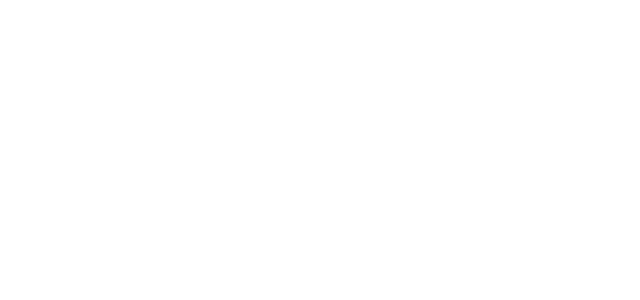
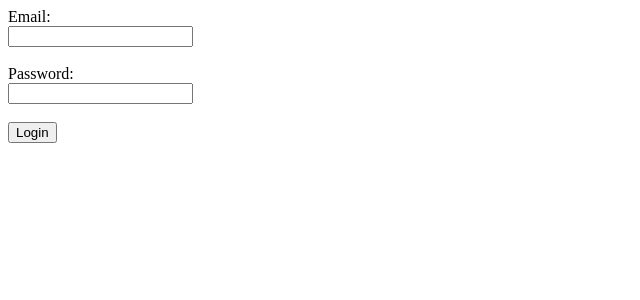
Before and after one commit to sanishkarkee/REACT-DynoAcademy, a React (Create React App) app: page /login in a window 1280 px wide. Shown: the top 300 px of the page, without its empty margins (0-640 px from the left). Built offline with nearby package versions, Linux system fonts and the light colour scheme.

Commit message:
Login Axios post use garera login success or fail hune banayem

```diff
--- a/src/Routes/Router.js
+++ b/src/Routes/Router.js
@@ -7,6 +7,7 @@
 import Index from '../pages/Index';
 import ViewMovie from '../pages/ViewMovie';
 import AddMovie from '../pages/AddMovie';
+import Login from '../pages/Login';
 
 const Router = () => {
   return (
@@ -15,6 +16,7 @@
         <Route path='/' component={Index} exact />
         <Route path='/view_movie/:id' component={ViewMovie} exact />
         <Route path='/add' component={AddMovie} exact />
+        <Route path='/login' component={Login} exact />
       </Switch>
     </BrowserRouter>
   );
--- a/src/pages/Index.js
+++ b/src/pages/Index.js
@@ -77,10 +77,9 @@
 
   return (
     <div className='App'>
-      <b>SUGGESTED MOVIES:</b>
-
       <div>
         <Link to='/add'>Add a Movie</Link>
+        <Link to='/login'>Login</Link>
       </div>
 
       <div>
--- /dev/null
+++ b/src/pages/Login.js
@@ -0,0 +1,58 @@
+import axios from 'axios';
+import React, { useRef } from 'react';
+
+const Login = () => {
+  const email = useRef();
+  const password = useRef();
+
+  const loginHandler = async (e) => {
+    e.preventDefault();
+
+    // user entered value API through bata pathauna in CORRECT ORDER
+    const loginData = {
+      email: email.current.value,
+      password: password.current.value,
+    };
+
+    try {
+      const response = await axios.post(
+        'https://api.dynoacademy.com/test-api/v1/login',
+        loginData,
+        {
+          timeout: 100000,
+        }
+      );
+
+      //   alert(response.data.message);
+
+      if (response.data.status === 'success') {
+        alert('Logged in successfully!');
+      }
+    } catch (error) {
+      // Known error ra unknown error aako bela k message show garne bhanera
+      if (error.response) {
+        alert(error.response.data.errors[0].message);
+      } else {
+        alert('Unknown error occured. Try again later.');
+      }
+    }
+  };
+
+  return (
+    <>
+      <form onSubmit={loginHandler}>
+        Email: <br />
+        <input type='text' ref={email} />
+        <br />
+        <br />
+        Password: <br />
+        <input type='password' ref={password} />
+        <br />
+        <br />
+        <button>Login</button>
+      </form>
+    </>
+  );
+};
+
+export default Login;
```
